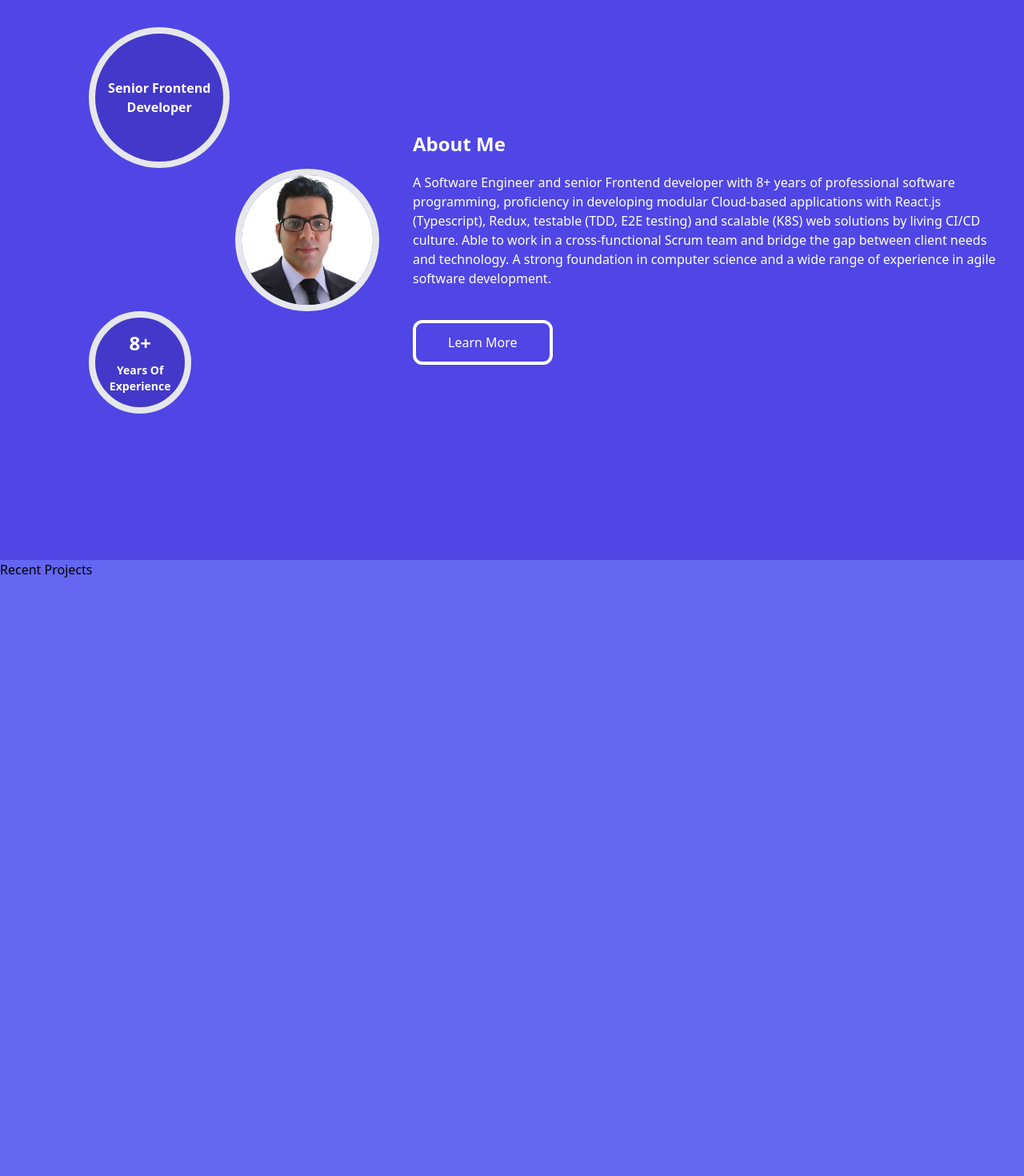
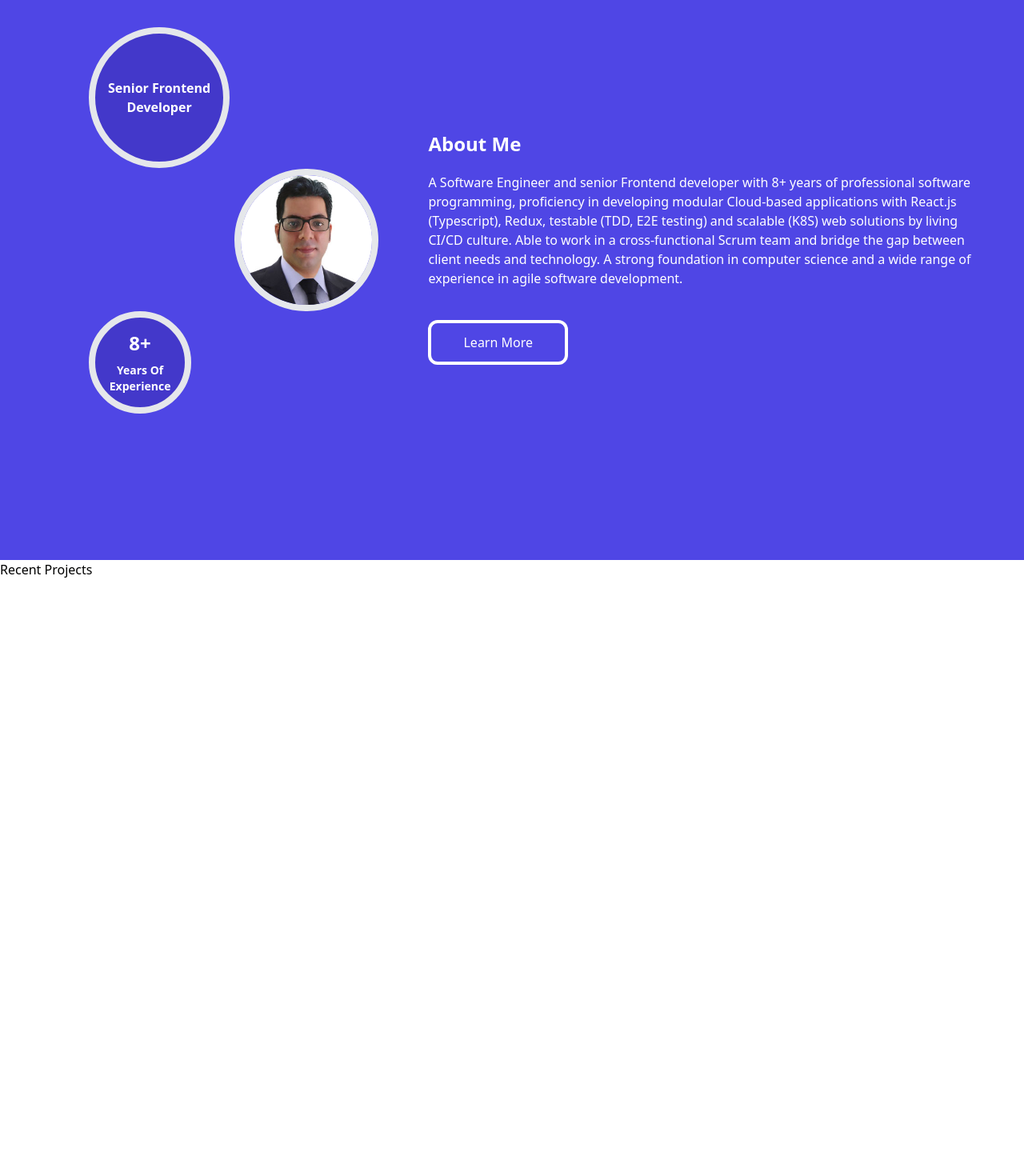
Before and after one commit to mehradi-github/ref-portfolio, a Next.js app: page / in a window 1280 px wide. Shown: the part 980-2450 px from the top of the page at 80% size. Built offline with nearby package versions, Linux system fonts and the light colour scheme.

Commit message:
Adding padding in About Me section

```diff
--- a/components/About.tsx
+++ b/components/About.tsx
@@ -71,9 +71,9 @@ const About: FC<P> = ({ sctionRef }) => {
           </div>
         </div>
       </div>
-      <div className="w-full md:w-1/2 lg:w-[60%] flex flex-col flex-wrap justify-center items-start mx-5 py-5">
+      <div className="w-full p-5 md:w-1/2 lg:w-[60%] flex flex-col flex-wrap justify-center items-start mx-5 py-5">
         <div className="text-2xl font-bold py-5"> About Me</div>
-        <div className="text-left">
+        <div className="text-left ">
           A Software Engineer and senior Frontend developer with 8+ years of
           professional software programming, proficiency in developing modular
           Cloud-based applications with React.js (Typescript), Redux, testable
--- a/components/Portfolio.tsx
+++ b/components/Portfolio.tsx
@@ -5,11 +5,7 @@ interface P {
 }
 const Portfolio: FC<P> = ({ sctionRef }) => {
   return (
-    <section
-      ref={sctionRef}
-      id="portfolio"
-      className="min-h-screen bg-indigo-500"
-    >
+    <section ref={sctionRef} id="portfolio" className="min-h-screen ">
       Recent Projects
     </section>
   );
```
